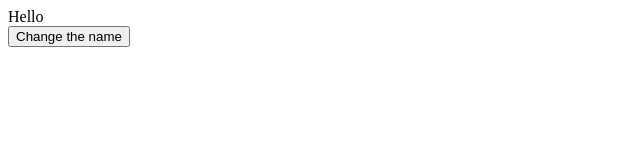
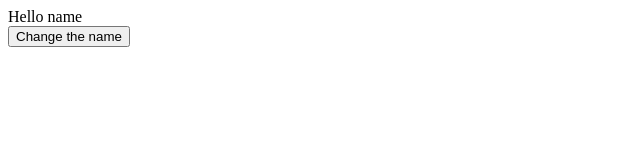
Before and after one commit to genarationth/web-js1-intro-exercise-somboonnontaganok, a plain HTML site: page Exercise1/index.html in a window 1280 px wide. Shown: the full height of the page, 0-640 px from the left. Drawn offline with Linux system fonts and the light colour scheme.

Commit message:
change "Hello" to be "Hello name"

```diff
--- a/Exercise1/index.html
+++ b/Exercise1/index.html
@@ -7,7 +7,7 @@
     <title>Change Name</title>
 </head>
 <body>
-    <div id = "inputName"> Hello </div>
+    <div id = "inputName"> Hello name</div>
     <input type = "button" onclick = "ChangeName();" name = "change" value = "Change the name" />
     <script src="script.js"></script>
 </body>
```
